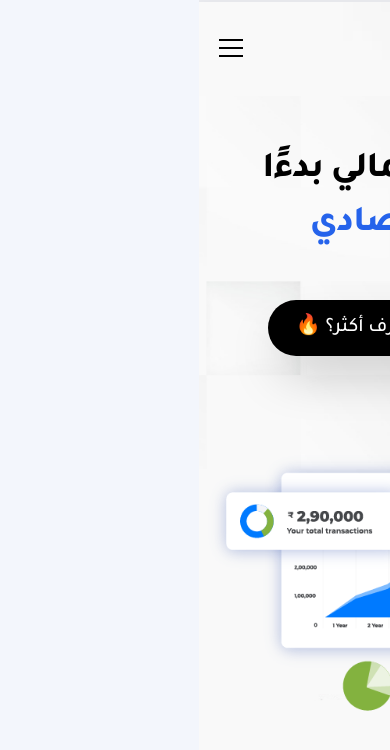
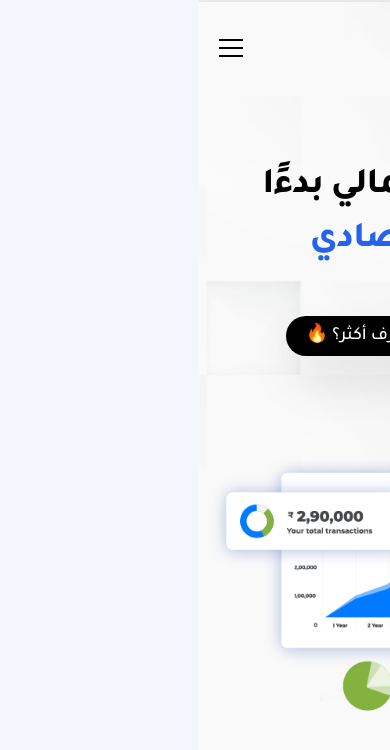
Before and after one commit to HassanAlabdulal/Hasady, a Next.js app: page / in a window 390 px wide. Shown: the top 750 px of the page. Built offline with nearby package versions, Linux system fonts and the light colour scheme.

Commit message:
enhance: adjust sizes for small screens

```diff
--- a/app/page.tsx
+++ b/app/page.tsx
@@ -6,7 +6,7 @@ import { Player } from "@lottiefiles/react-lottie-player";
 export default function Home() {
   return (
     <main className="min-h-screen w-full background">
-      <div className=" flex flex-col items-center justify-center xl:pt-48 md-pt-44 pt-36">
+      <div className=" flex flex-col items-center justify-center pt-48 max-sm:pt-40">
         <div>
           <h1 className="text-black md:text-8xl font-extrabold md:leading-tight leading-normal tracking-tight text-4xl text-center ">
             الأمان المالي بدءًا <br />
@@ -14,7 +14,7 @@ export default function Home() {
           </h1>
         </div>
         <div className="mt-12">
-          <Button className="inline-flex items-center justify-center px-7 py-7 text-xl  shadow-2xl bg-black text-white hover:bg-neutral-800 rounded-full">
+          <Button className="inline-flex items-center justify-center md:px-7 md:py-7 md:text-xl px-5 py-5 text-lg  shadow-2xl bg-black text-white hover:bg-neutral-800 rounded-full">
             متحمس تعرف أكثر؟ 🔥
           </Button>
         </div>
```
